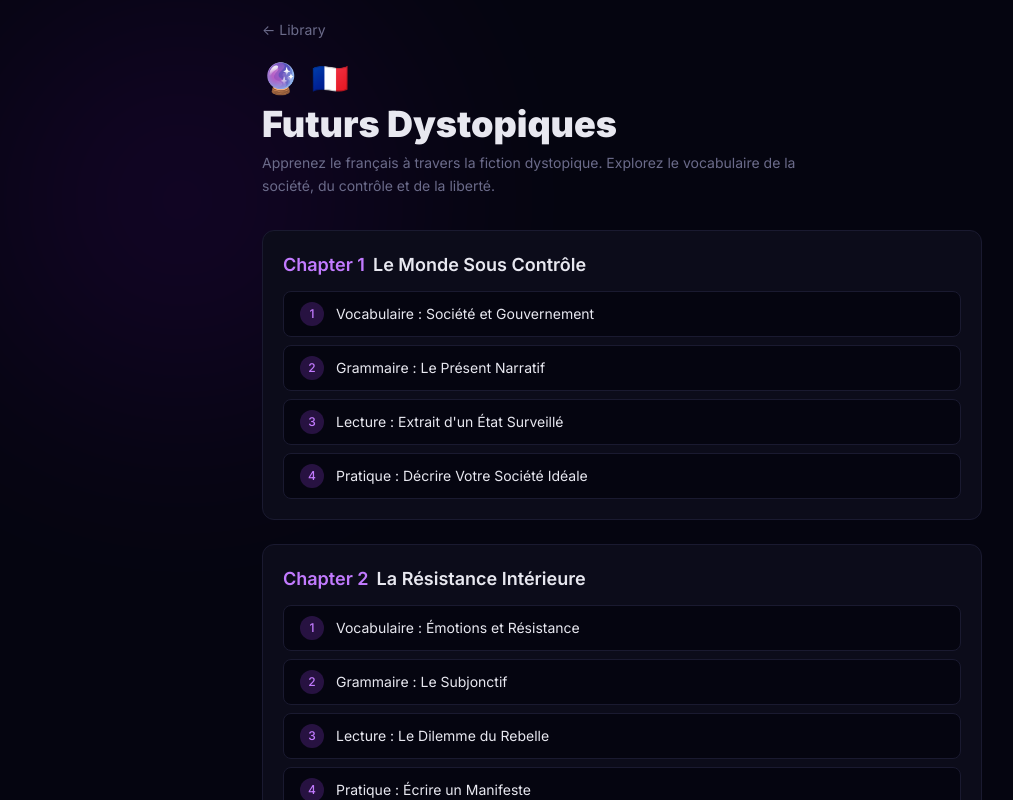
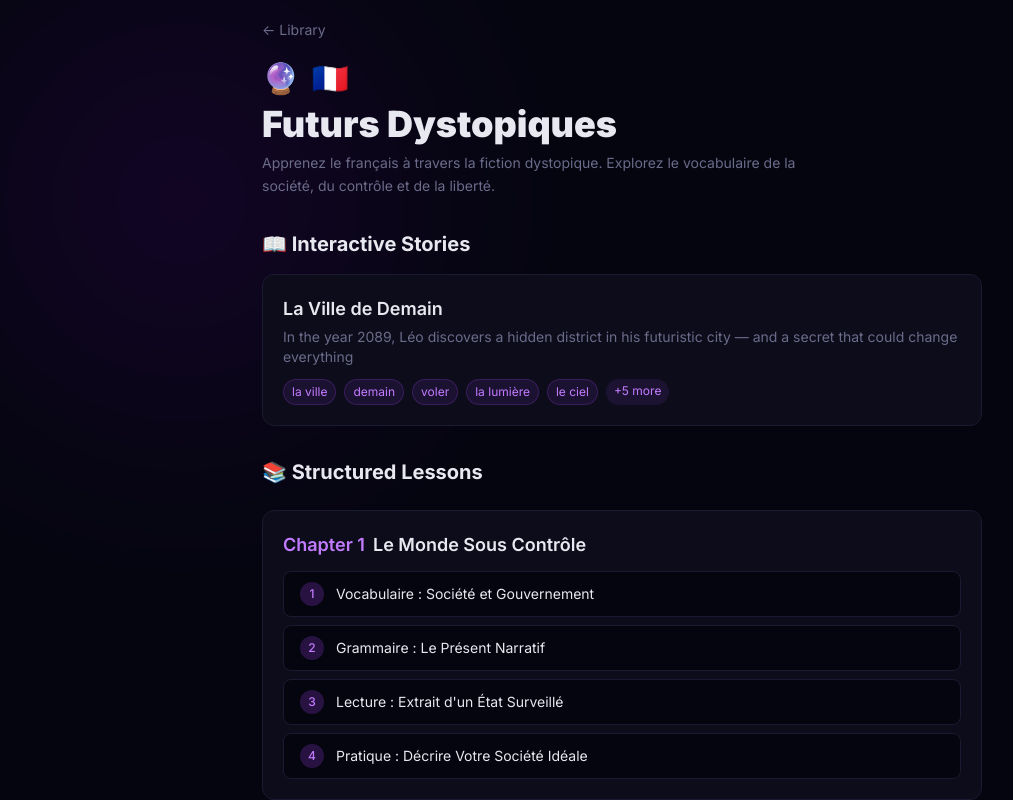
Before and after one commit to Anselmorin/Prysm, a Next.js app: page /bookbridge/series/future/french in a window 1280 px wide. Shown: the top 800 px of the page, without its empty margins (18-1031 px from the left). Built offline with nearby package versions, Linux system fonts and the light colour scheme.

Commit message:
Wire up new story series to category/language pages - show interactive stories with vocab preview

```diff
--- a/app/bookbridge/series/[category]/[language]/page.tsx
+++ b/app/bookbridge/series/[category]/[language]/page.tsx
@@ -1,5 +1,6 @@
 import Link from "next/link";
 import { CATEGORIES, LANGUAGES, futureSeries, type Category, type Language } from "../../../data";
+import { allSeries as storySeriesList } from "../../../stories/data";
 
 export function generateStaticParams() {
   const params: { category: string; language: string }[] = [];
@@ -27,6 +28,11 @@ export default async function SeriesPage({ params }: { params: Promise<{ categor
   const isFuture = category === "future";
   const series = isFuture ? futureSeries[language as Language] : null;
 
+  // Find bilingual story series for this category + language
+  const storySeries = storySeriesList.filter(
+    (s) => s.category === category && s.language === language
+  );
+
   return (
     <div className="min-h-screen relative overflow-hidden">
       <div className="absolute top-0 left-0 w-[400px] h-[400px] rounded-full blur-[120px] opacity-10 bg-purple-600 pointer-events-none" />
@@ -53,8 +59,46 @@ export default async function SeriesPage({ params }: { params: Promise<{ categor
           </p>
         </div>
 
+        {/* Bilingual story series */}
+        {storySeries.length > 0 && (
+          <div className="mb-8">
+            <h2 className="text-xl font-bold mb-4">📖 Interactive Stories</h2>
+            <div className="grid gap-4">
+              {storySeries.map((s) =>
+                s.episodes.map((ep) => (
+                  <Link
+                    key={`${s.id}-${ep.id}`}
+                    href={`/bookbridge/story/${s.id}/${ep.id}`}
+                    className="rounded-xl border border-[var(--prysm-border)] bg-[var(--prysm-surface)] p-5 hover:border-purple-500/50 transition-colors block"
+                  >
+                    <h3 className="font-semibold text-lg mb-1">{ep.title}</h3>
+                    <p className="text-sm text-[var(--prysm-muted)] mb-3">{ep.description}</p>
+                    <div className="flex flex-wrap gap-2">
+                      {ep.vocab.slice(0, 5).map((v) => (
+                        <span
+                          key={v.word}
+                          className="text-xs px-2 py-1 rounded-full bg-purple-500/10 text-purple-400 border border-purple-500/20"
+                        >
+                          {v.word}
+                        </span>
+                      ))}
+                      {ep.vocab.length > 5 && (
+                        <span className="text-xs px-2 py-1 rounded-full bg-purple-500/10 text-purple-400">
+                          +{ep.vocab.length - 5} more
+                        </span>
+                      )}
+                    </div>
+                  </Link>
+                ))
+              )}
+            </div>
+          </div>
+        )}
+
+        {/* Chapter-based series (Future category) */}
         {series ? (
           <div className="grid gap-6">
+            <h2 className="text-xl font-bold">📚 Structured Lessons</h2>
             {series.chapters.map((ch) => (
               <div
                 key={ch.number}
@@ -80,7 +124,7 @@ export default async function SeriesPage({ params }: { params: Promise<{ categor
               </div>
             ))}
           </div>
-        ) : (
+        ) : storySeries.length === 0 ? (
           <div className="rounded-xl border border-purple-500/20 bg-purple-500/5 p-12 text-center">
             <div className="text-5xl mb-4">🚧</div>
             <h2 className="text-xl font-bold mb-2">Coming Soon</h2>
@@ -88,7 +132,7 @@ export default async function SeriesPage({ params }: { params: Promise<{ categor
               This series is currently being developed. Check back soon for content!
             </p>
           </div>
-        )}
+        ) : null}
       </section>
     </div>
   );
```
